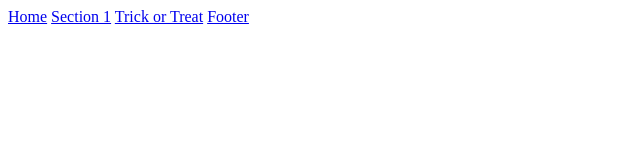
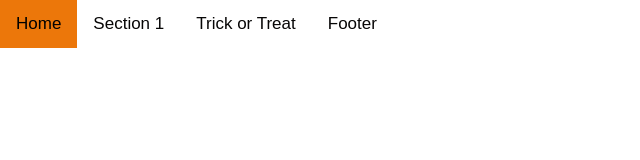
Before and after one commit to lukes-code/Hacktoberfest-Spooks, a plain HTML site: page index.html in a window 1280 px wide. Shown: the whole page, without its empty margins (0-640 px from the left). Drawn offline with Linux system fonts and the light colour scheme.

Commit message:
navbar css
navbar css

```diff
--- a/styles.css
+++ b/styles.css
@@ -1 +1,35 @@
 /* CSS Here pls */
+
+html{
+scroll-behavior: smooth;
+}
+
+/* Navbar */
+body {
+    margin: 0;
+    font-family: Arial, Helvetica, sans-serif;
+}
+
+.topnav {
+    overflow: hidden;
+    background-color: rgb(5, 5, 5);
+}
+
+.topnav a {
+    float: left;
+    color: #070606;
+    text-align: center;
+    padding: 14px 16px;
+    text-decoration: none;
+    font-size: 17px;
+}
+
+.topnav a:hover {
+    background-color:rgb(236, 119, 10);
+    color: black;
+}
+
+.topnav a.active {
+    background-color: rgb(236, 119, 10);
+    color: black;
+}
```
